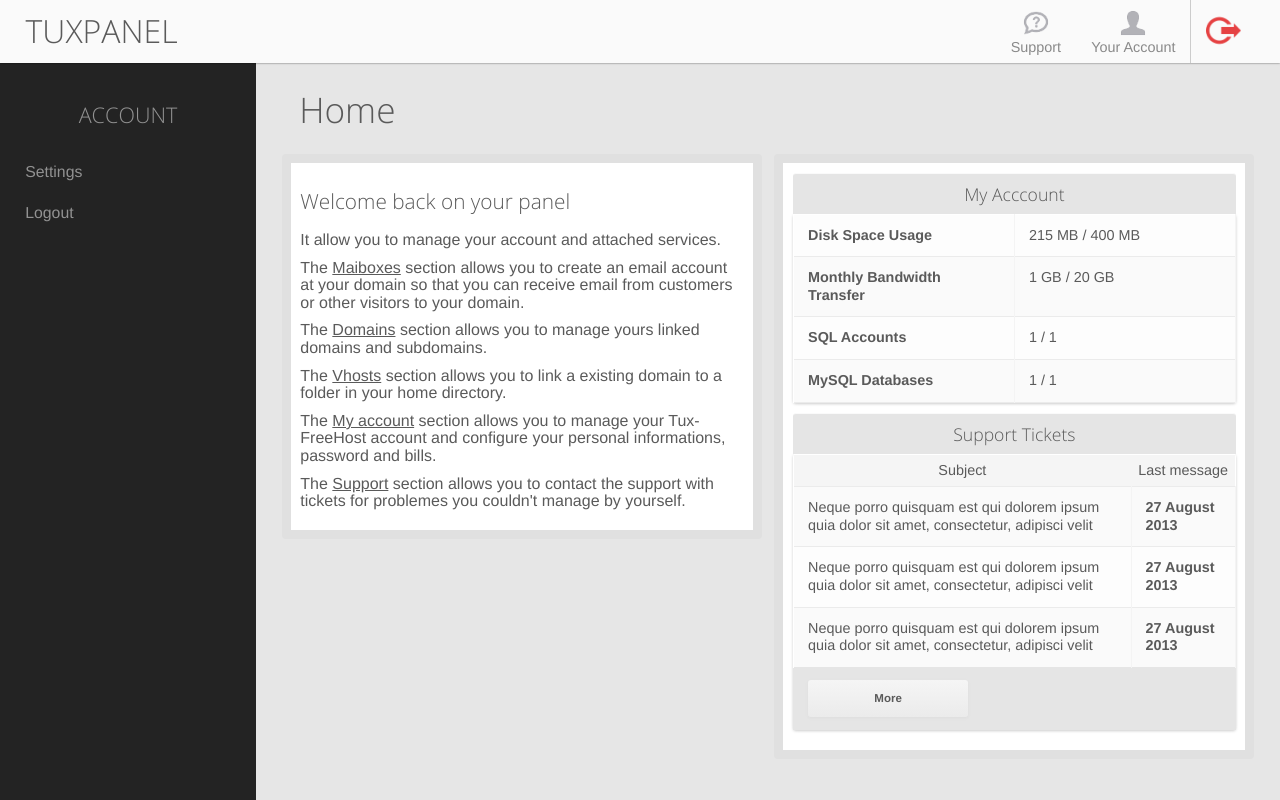
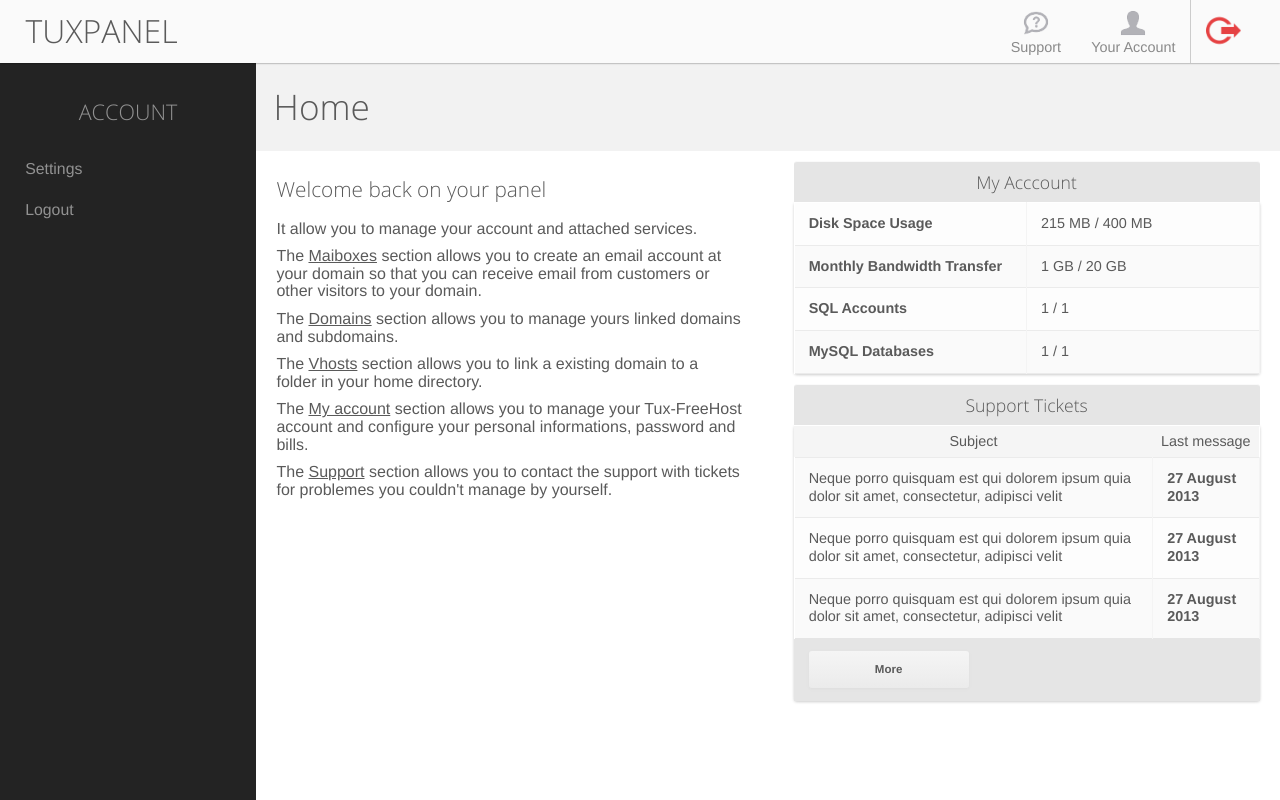
Before and after one commit to TixieSalander/tfhpanel, a Python web app: template tfhpanel/templates/user/home.mako in a window 1280 px wide. Run offline with Jinja, Linux system fonts and the light colour scheme; the template is opened without the code that fills it, so the values that code supplies are empty.

Commit message:
Making the template more in flat design

```diff
--- a/tfhpanel/static/design.css
+++ b/tfhpanel/static/design.css
@@ -160,22 +160,21 @@ aside li a:hover{
 section{
     display: table-cell;
     width: 80%;
-    padding: 2%;
     font-size: 1em;
     line-height: 1.1em;
-    background: #e6e6e6;
+    background: #fff;
 }
 
  /* CONTENT */
 
 .content {
-    padding-top: 8px;
+    margin-top: 5px;
 }
 .content h2{
     font-size: 2.2em;
     padding: 1em 0;
     padding-left: 0.5em;
-
+    background: #f2f2f2;
 }
 .right50, .left50, .right50 + .left50{
     width: 45.5%;
@@ -183,17 +182,11 @@ section{
 }
 .left50{
     float: left;
-    background-color: rgb(255, 255, 255);
-    border-radius: 4px;
-    border: 9px solid rgba(0, 0, 0, 0.12);
-    padding: 1%;
+    padding: 1% 1% 1% 2%;
 }
 .right50{
     float: right;
-    background-color: rgb(255, 255, 255);
-    border-radius: 4px;
-    border: 9px solid rgba(0, 0, 0, 0.12);
-    padding: 1%;
+    padding: 1% 2% 1% 1%;
 }
 .left50 table, .right50 table{
     background: #fff;
@@ -201,11 +194,7 @@ section{
     border-radius: 3px;
 }
 .width100{
-    background-color: rgb(255, 255, 255);
-    border: 1px solid rgb(227, 232, 237);
-    border-radius: 4px;
-    box-shadow: 0px 0px 0px 9px rgba(0, 0, 0, 0.02);
-    padding: 10px;
+    padding: 2%;
     margin: 9px 0;
 }
 .content caption{
@@ -416,7 +405,7 @@ code {
 /* Messages */
 .message {
     padding: 5px;
-    margin: 10px 0 10px 0;
+    margin: 0 2%;
     text-align: center;
 }
 .loginmessage {
@@ -434,7 +423,14 @@ code {
     background-color: rgb(242, 222, 222);
     border-radius: 4px;
 }
-
+#messages{
+    float: right;
+    margin-top: 2.3em;
+    margin-right: 2%;
+}
+#messages .message{
+    padding: 5px 20%;
+}
 .panel-value {
     font-family: monospace;
 }
```
